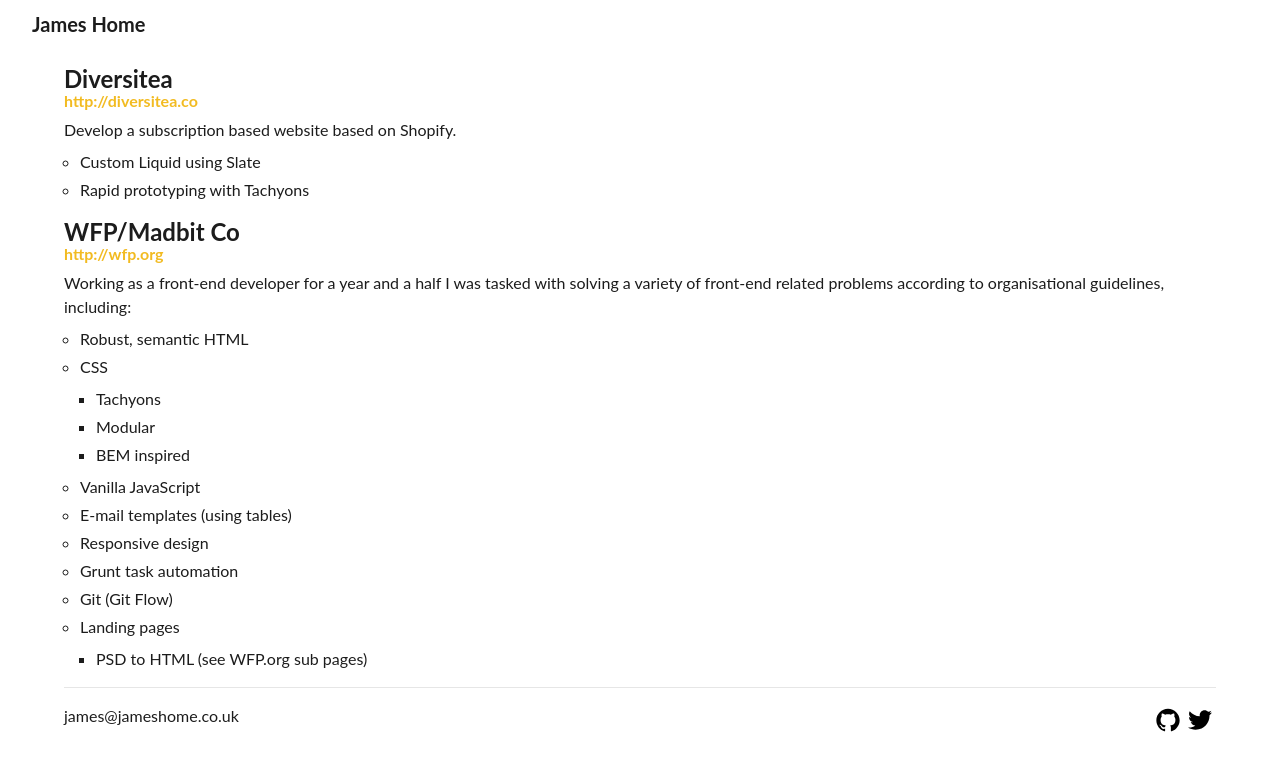
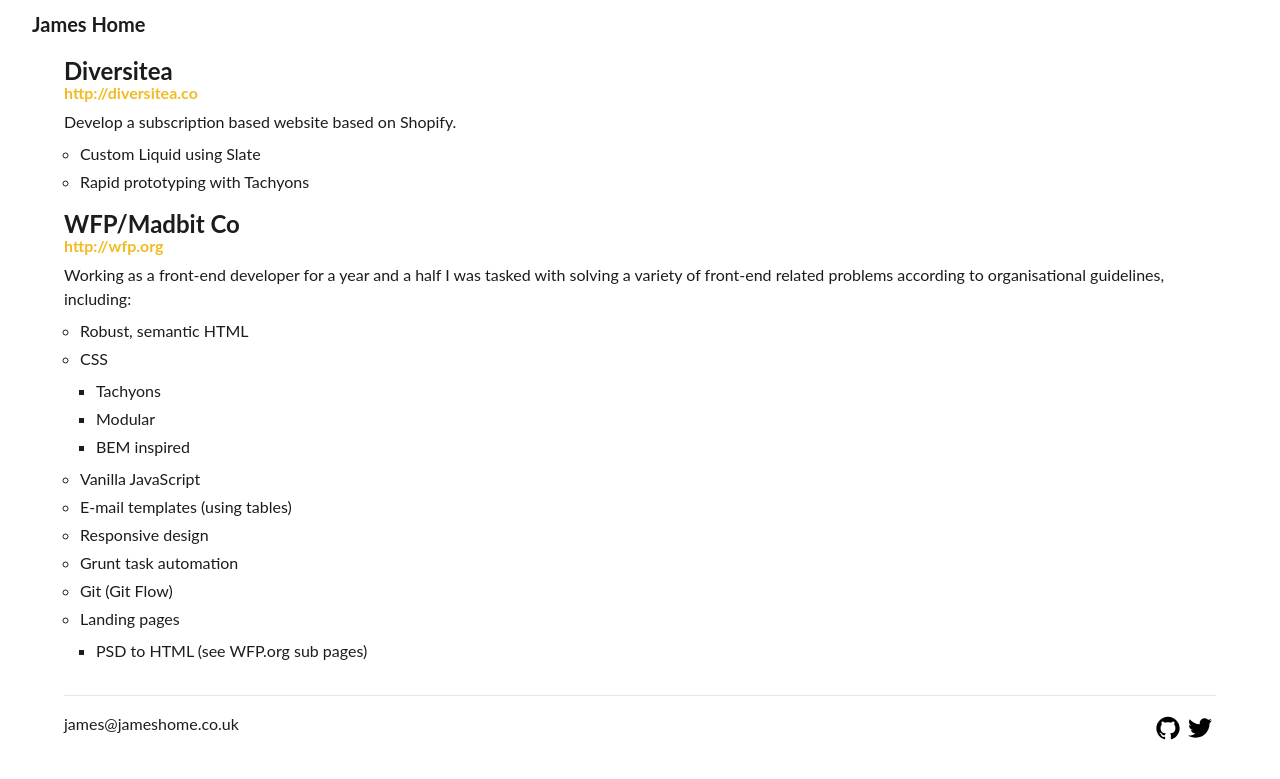
Before and after one commit to jrah/jrah.github.io, a Jekyll site: the page built from index.md, in a window 1280 px wide. Shown: the top 779 px of the page. Built offline with Jekyll 4.4.1, drawn with Linux system fonts in a browser that asks for light colours; nearby versions of some CDN libraries.

Commit message:
Improve item listing

```diff
--- a/_layouts/home.html
+++ b/_layouts/home.html
@@ -2,10 +2,10 @@
 layout: default
 ---
 
-<ul class="list pa0 ma0">
+<ul class="list pa0 ma0 cf">
   <h2 class="sr fs3">Most recent projects I have been involved in</h2>
 {% for item in site.items %}
-    <li class="mv3">
+    <li class="mb3">
         <h3 class="f3">
           {{item.name}}
           <a href="{{item.address}}" class="f5 db bn" target="_blank">{{item.address}}</a>
```
